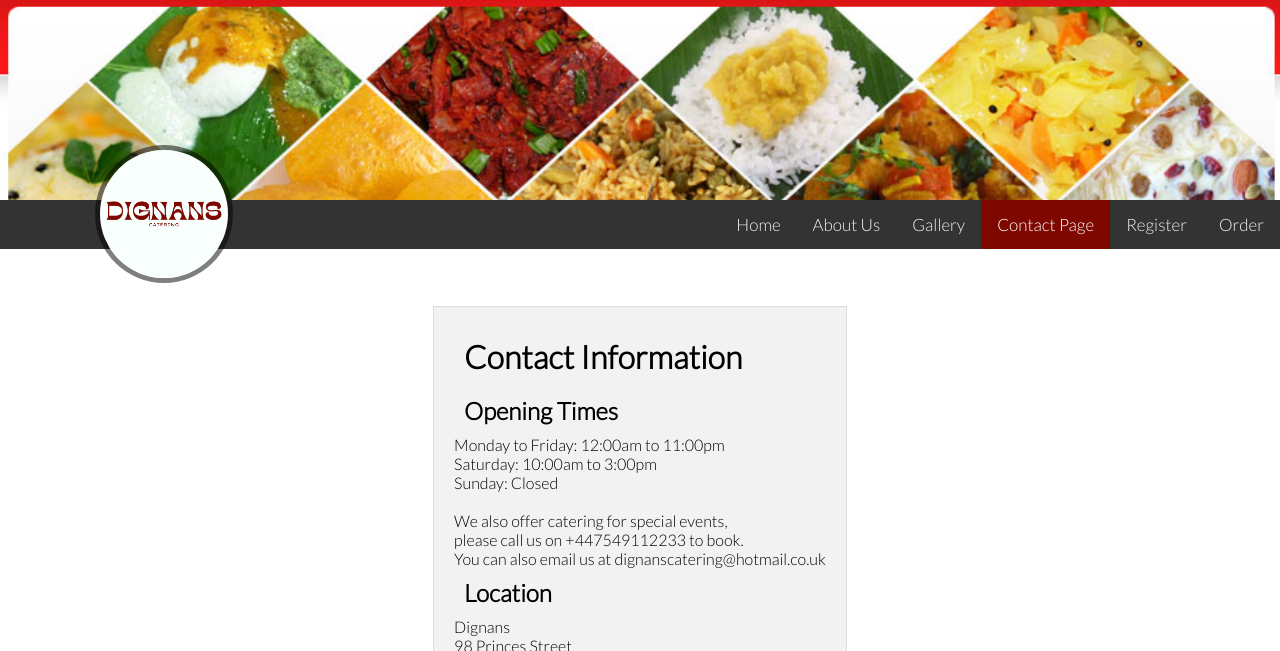
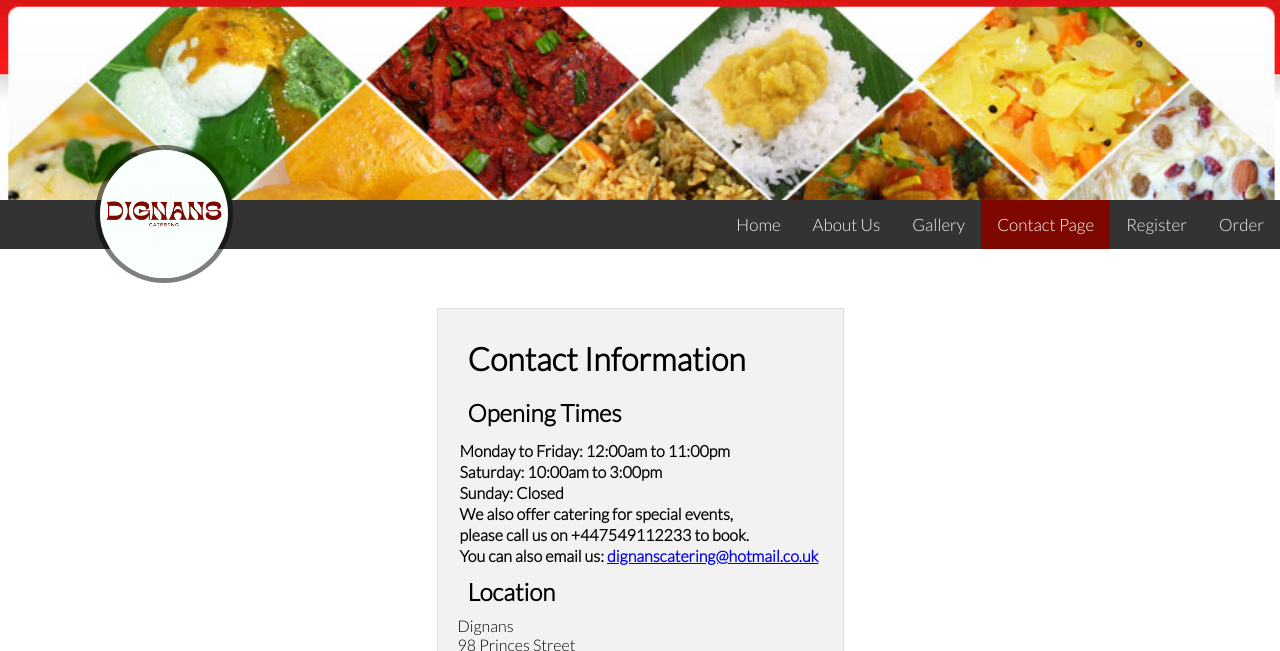
Before and after one commit to ExtraCoolBreeze/Dignans, a plain HTML site: page contact.html in a window 1280 px wide. Shown: the top 651 px of the page. Drawn offline with Linux system fonts and the light colour scheme.

Commit message:
Last pass complete

```diff
--- a/contact.html
+++ b/contact.html
@@ -4,6 +4,7 @@
     <meta charset="UTF-8">
     <meta http-equiv="X-UA-Compatible" content="IE=edge">
     <meta name="viewport" content="width=device-width, initial-scale=1.0">
+    <meta name="author" content="Craig McMillan">
     <link rel="preconnect" href="https://fonts.googleapis.com">
     <link rel="preconnect" href="https://fonts.gstatic.com" crossorigin>
     <link href="https://fonts.googleapis.com/css2?family=Lato:wght@100;300&family=Roboto:wght@100;400&display=swap" rel="stylesheet">
@@ -32,7 +33,7 @@
         <a href="about.html">About Us</a>
         <a href="gallery.html">Gallery</a>
         <a href="contact.html" class="active">Contact Page</a>
-        <a href="register.html">Register</a>
+        <a href="http://eepurl.com/in8IPY">Register</a>
         <a href="order.html">Order</a>
         </div>
 
@@ -48,15 +49,36 @@
           <div class="box-sectionContact">
             <h1>Contact Information</h1>
             <h2>Opening Times</h2>
-            <p>
-              Monday to Friday: 12:00am to 11:00pm <br>
-              Saturday: 10:00am to 3:00pm <br>
-              Sunday: Closed <br>
-              <br>
-              We also offer catering for special events, <br>
-              please call us on +447549112233 to book. <br>
-              You can also email us at dignanscatering@hotmail.co.uk
-            </p>
+            <div class="table-container">
+              <table>
+                <tr>
+                  <th></th>
+                  <th></th>
+                </tr>
+                <tr>
+                  <td>Monday to Friday: 12:00am to 11:00pm</td>
+                  <td></td>
+                </tr>
+                <tr>
+                  <td>Saturday: 10:00am to 3:00pm</td>
+                  <td></td>
+                </tr>
+                <tr>
+                  <td>Sunday: Closed</td>
+                </tr>
+                <tr>
+                  <td>We also offer catering for special events,</td>
+                </tr>
+                <tr>
+                  <td>please call us on +447549112233 to book.</td>
+                </tr>
+                <tr>
+                  <td>You can also email us:
+                    <a href="mailto:dignanscatering@hotmail.co.uk">dignanscatering@hotmail.co.uk</a></td>
+                </tr>
+              </table>
+            </div>
+
 
             <h2> Location </h2>
             <p> Dignans<br>
--- a/style.css
+++ b/style.css
@@ -161,9 +161,8 @@ margin-left: 40%;
   padding: 20px;
   margin: 20px 0;
   margin-left: 10px;
-  /*margin-right: 1000px;
-  margin-top: 50px;*/
 }
+
 .box-section h2 {
   font-size: 24px;
   margin-bottom: 10px;
@@ -215,7 +214,6 @@ margin-left: 40%;
 
 .currentSpecial{
 scale: 70%;
-/* margin-left: 500px;*/
 }
 
 .container {
@@ -338,3 +336,7 @@ button {
 margin-left: 40%;
 
 }
+
+.table-container th, td{
+font-weight: bold;
+}
```
Also changed, not shown: about.html (+2 -1 lines), gallery.html (+2 -1 lines), home.html (+3 -8 lines), order.html (+2 -1 lines), register.html (+3 -2 lines).
